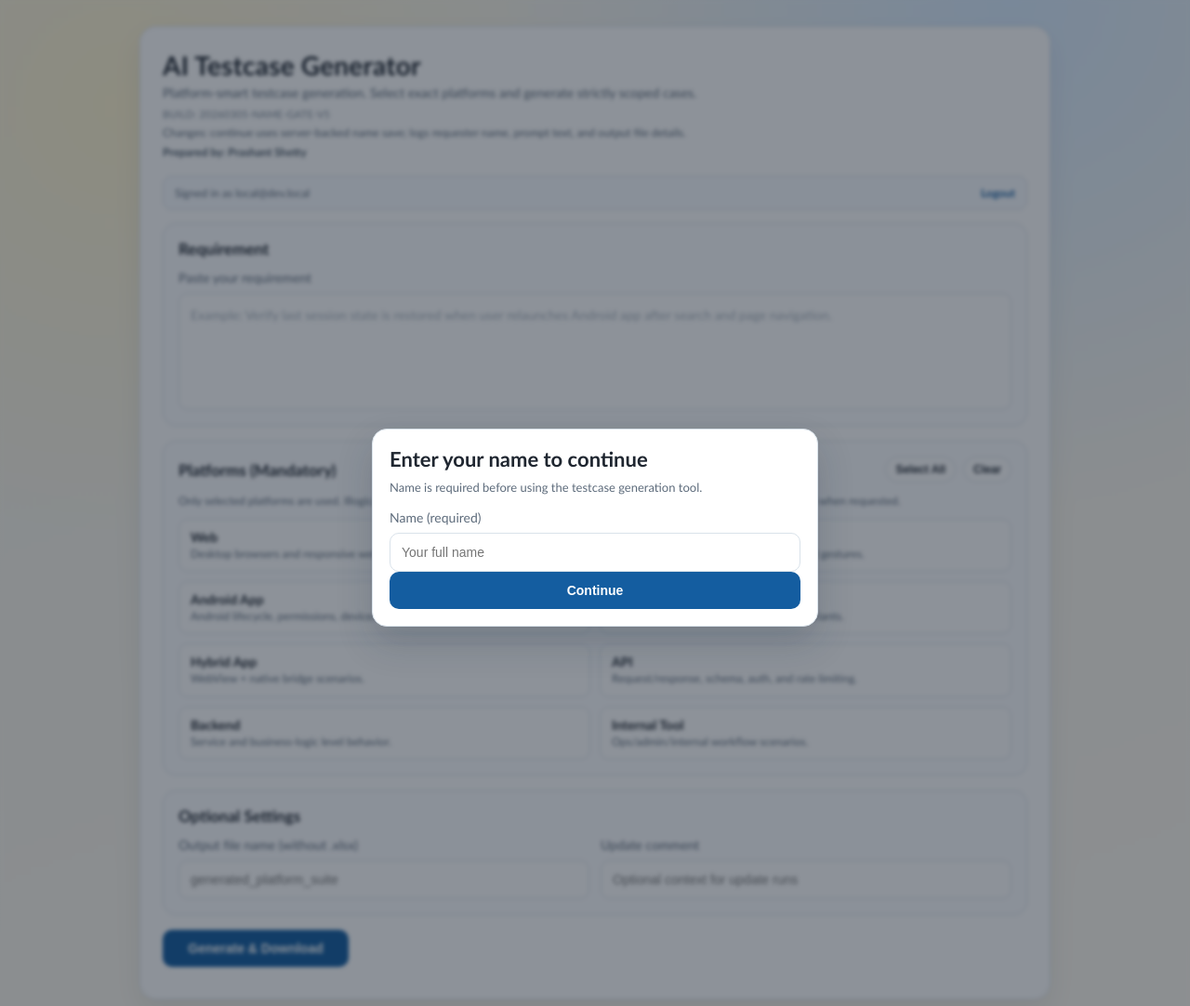
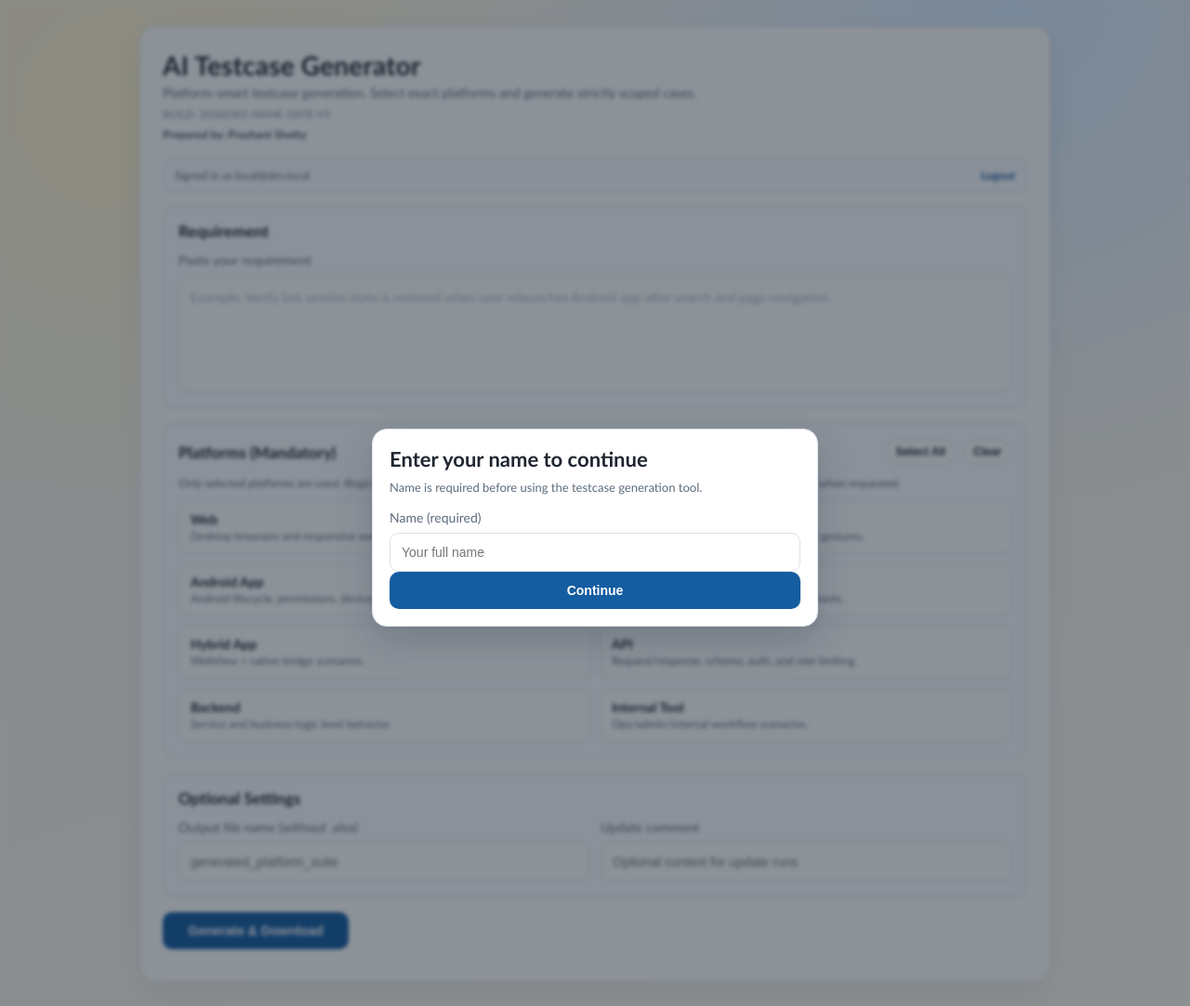
Before and after one commit to prashant-shetty27/ai-testcase-generator, a FastAPI app: page / in a window 1280 px wide. Shown: the top 1082 px of the page at 93% size. Run offline with FastAPI, Linux system fonts and the light colour scheme.

```diff
--- a/web/templates/index.html
+++ b/web/templates/index.html
@@ -394,7 +394,6 @@
     <h1 class="title">AI Testcase Generator</h1>
     <p class="subtitle">Platform-smart testcase generation. Select exact platforms and generate strictly scoped cases.</p>
     <p class="build-tag">Build: 20260305-name-gate-v5</p>
-    <p class="build-notes">Changes: continue uses server-backed name save; logs requester name, prompt text, and output file details.</p>
     <p class="signature">Prepared by: Prashant Shetty</p>
     {% if user %}
     <div class="session-bar">
```
